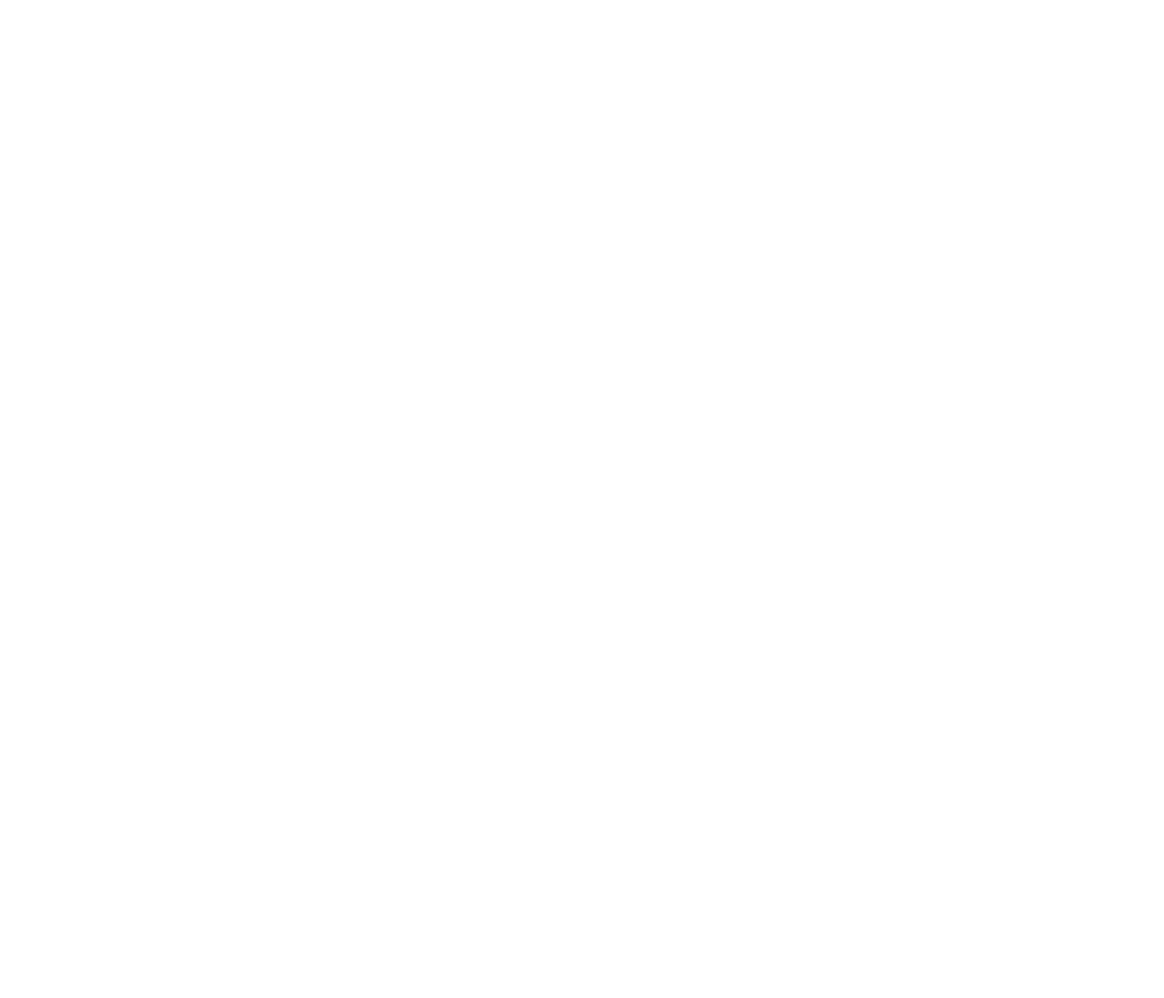
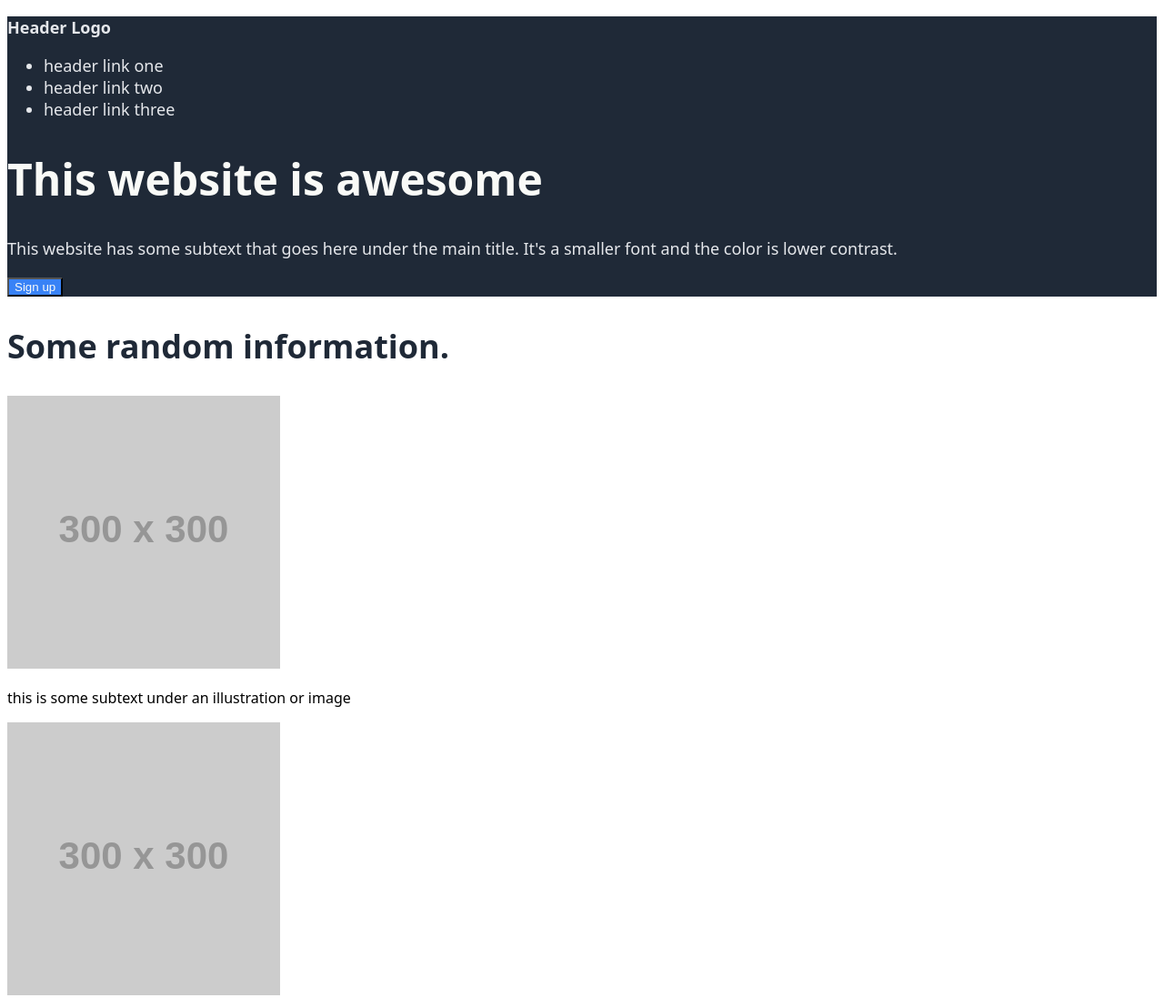
Before and after one commit to GarrettDKing/Landing-Page, a plain HTML site: page index.html in a window 1280 px wide. Shown: the top 1097 px of the page at 91% size. Before the commit the page ends 800 px from the top, so only its background shows below. Drawn offline with Linux system fonts and the light colour scheme; placeholder pictures from the web are drawn by us.

Commit message:
Set up of inital HMTL and CSS

```diff
--- a/index.html
+++ b/index.html
@@ -4,9 +4,45 @@
     <meta charset="UTF-8">
     <meta http-equiv="X-UA-Compatible" content="IE=edge">
     <meta name="viewport" content="width=device-width, initial-scale=1.0">
+    <link rel="stylesheet" href="style.css">
     <title>Document</title>
 </head>
 <body>
-
+    <div class="header">
+        <div class="headerlogo">
+            <p>Header Logo</p>
+        </div>
+        <ul>
+            <li>header link one</li>
+            <li>header link two</li>
+            <li>header link three</li>
+        </ul>
+        <h1>This website is awesome</h1>
+        <p>This website has some subtext that goes here under the main title. It's a smaller font and the color is lower contrast.</p>
+        <button>Sign up</button>
+    </div>
+    <div class="selection">
+        <h2>Some random information.</h2>
+        <img src="https://via.placeholder.com/300" alt="navigationplaceholder">
+        <p>this is some subtext under an illustration or image</p>
+        <img src="https://via.placeholder.com/300" alt="navigationplaceholder">
+        <p>this is some subtext under an illustration or image</p>
+        <img src="https://via.placeholder.com/300" alt="navigationplaceholder">
+        <p>this is some subtext under an illustration or image</p>
+        <img src="https://via.placeholder.com/300" alt="navigationplaceholder">
+        <p>this is some subtext under an illustration or image</p>
+    </div>
+    <div class="quote">
+        <h2>I pooped.</h2>
+        <h3>You, at some point.</h3>
+    </div>
+    <div class="subscribe">
+        <h2>Call to action! It's time!</h2>
+        <p>Sign up for our product by clicking that button right over there!</p>
+        <button>Sign up</button>
+    </div>
+    <div class="footer">
+        <p>Copyright &copy; The Odin Project 2021 </p>
+    </div>
 </body>
 </html>
--- a/style.css
+++ b/style.css
@@ -0,0 +1,46 @@
+body {
+    font-family: system-ui, -apple-system, BlinkMacSystemFont, 'Segoe UI', Roboto, Oxygen, Ubuntu, Cantarell, 'Open Sans', 'Helvetica Neue', sans-serif;
+}
+
+.header, .footer {
+    background-color: #1F2937;
+}
+
+h1 {
+    font-size: 48px;
+    font-weight: bolder;
+    color: #F9FAF7;
+}
+
+h2{
+    font-size: 36px;
+    font-weight: bolder;
+    color: #1F2937;
+}
+
+.header p, li, .footer{
+    color: #E5E7EB;
+    font-size: 18px;
+}
+
+.headerlogo{
+    font-size: 24px;
+    font-weight: bold;
+    color: #F9FAF8;
+}
+
+button,.subscribe, .subscribe h2{
+    background-color: #3882F6;
+    color:#F9FAF8;
+}
+
+.quote{
+    background-color: #E5E7EB;;
+}
+
+.quote h2{
+    font-size: 36px;
+    font-style: italic;
+    font-weight: lighter;
+    color: #1F2937;
+}
```
